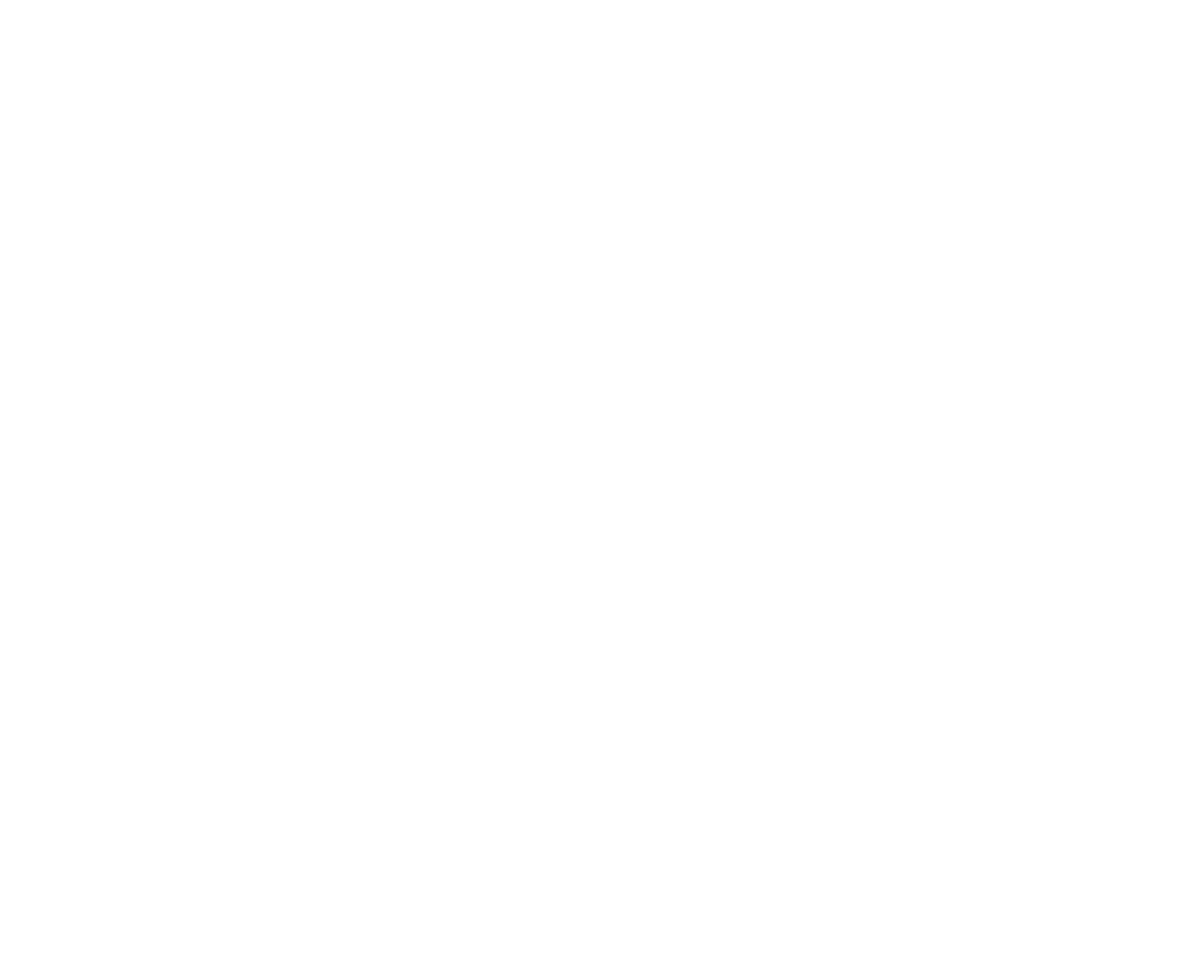
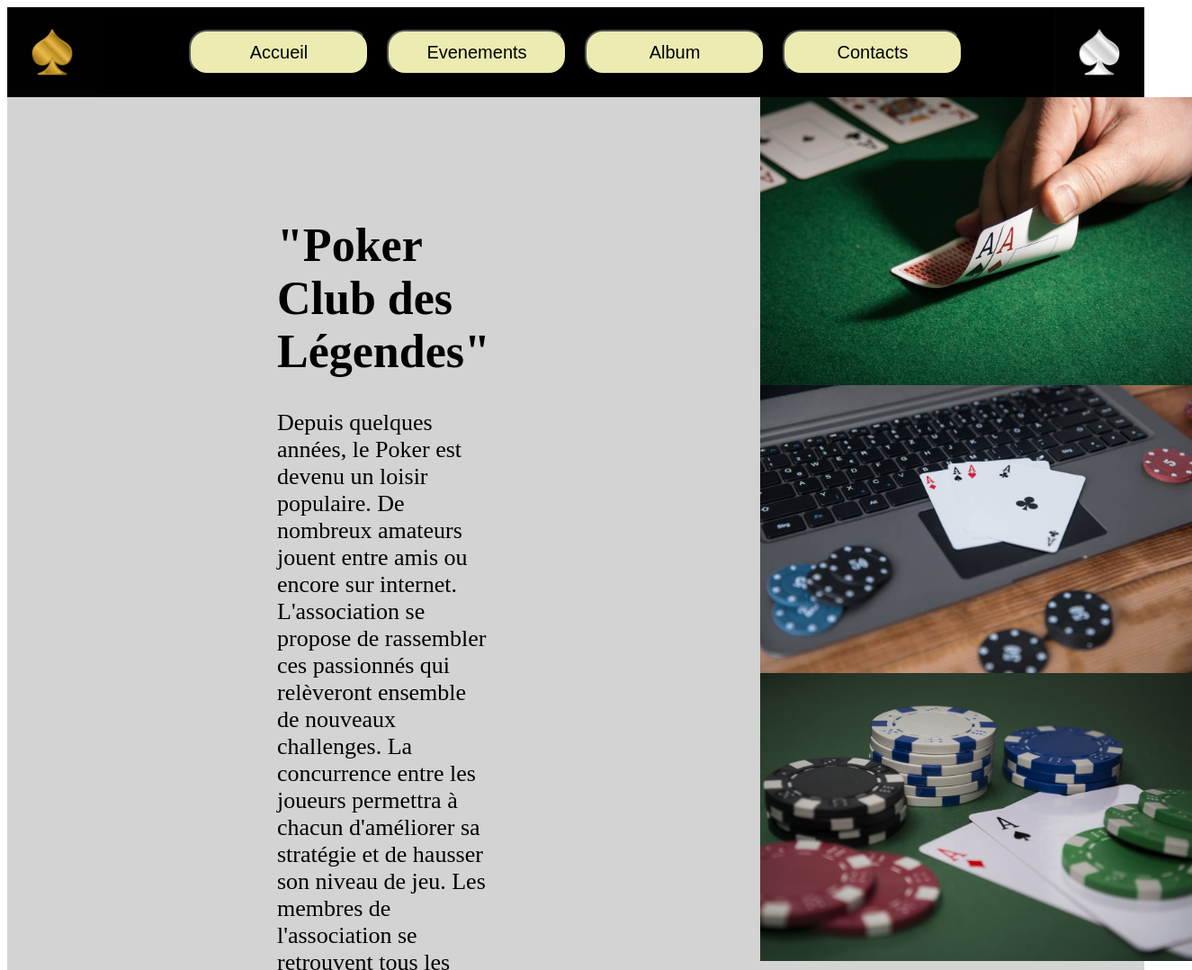
Before and after one commit to Cyrillecarre/evaluation_association, a plain HTML site: page pages/page1/index.html in a window 1280 px wide. Shown: the top 1078 px of the page at 90% size, 1325 px wide, since content can reach past the window. Before the commit the page ends 800 px from the top, so only its background shows below. Drawn offline with Linux system fonts and the light colour scheme.

Commit message:
premiere page

```diff
--- a/pages/page1/index.html
+++ b/pages/page1/index.html
@@ -4,9 +4,54 @@
     <meta charset="UTF-8">
     <meta name="viewport" content="width=device-width, initial-scale=1.0">
     <link rel="stylesheet" href="style.css">
-    <title>Document</title>
+    <title>Poker Club</title>
 </head>
 <body>
-
+    <header class="navbarre">
+        <img src="/pages/imges/logo.jpg" alt="logo">
+        <nav class="btnnav">
+                <button class="custom-btn">Accueil</button>
+                <button class="custom-btn">Evenements</button>
+                <button class="custom-btn">Album</button>
+                <button class="custom-btn">Contacts</button>
+        </nav>
+        <img src="/pages/imges/logo2.jpg" alt="logo2">
+    </header>
+    <main class="main">
+        <div class="text1">
+            <h1>"Poker Club des Légendes"</h1>
+            <p>Depuis quelques années, le Poker est devenu un loisir populaire. De nombreux amateurs
+                jouent entre amis ou encore sur internet. L'association se propose de rassembler ces
+                passionnés qui relèveront ensemble de nouveaux challenges. La concurrence entre les
+                joueurs permettra à chacun d'améliorer sa stratégie et de hausser son niveau de jeu.
+                Les membres de l'association se retrouvent tous les mardis soirs à 20H15 ainsi que
+                les deux premiers vendredis du mois à la Maison d'Accueil à Lesneven</p>
+                <br>
+                <p>
+                    Par ailleurs, l'association organise un tournoi annuel au mois de février. Elle
+                    participe également au CNEC (Championnat National par Equipe des Clubs) et au CNIC
+                    (Championnet National Individuel des Clubs) organisés par le Club des Clubs.
+                    Alors que vous soyez débutant, expérimenté ou tout simplement passionné de poker, n'hésitez pas à nous
+                    contacter pour de plus amples informations (Nicolas 06 89 49 72 86). Si vous êtes indécis, vous pouvez
+                    participer à 3 soirées poker (le mardi ou le vendredi) avant de prendre votre décision.
+                    La cotisation s'élève à 40 euros pour une saison entière, à 25€ si vous souhaitez intégrer
+                    l'association en deuxième partie de saison.
+                </p>
+        </div>
+        <aside class="aside">
+        <div>
+            <img class="aside" src="/pages/imges/image4.jpg" alt="image1">
+        </div>
+        <div>
+            <img class="aside" src="/pages/imges/image1.jpg" alt="image2">
+        </div>
+        <div>
+            <img class="aside" src="/pages/imges/image3.jpg" alt="image3">
+        </div>
+        </aside>
+    </main>
+    <footer class="footer">
+        <div>©copyright 2023. CARRE Cyrille. Tous droit réservés.</div>
+    </footer>
 </body>
 </html>
--- a/pages/page1/style.css
+++ b/pages/page1/style.css
@@ -0,0 +1,53 @@
+.navbarre {
+    display: flex;
+    width: 100%;
+    height: 100px;
+    background-color: black;
+    justify-content: space-between;
+}
+
+.btnnav{
+    display: flex;
+    justify-content: center;
+    align-items: center;
+
+}
+
+.custom-btn {
+    display: flex;
+    align-items: center;
+    justify-content: center;
+    background-color: rgb(235, 235, 178);
+    font-size: 20px;
+    height: 50px;
+    width: 200px;
+    margin: 10px;
+    border-radius: 20px;
+}
+
+.main {
+    display: flex;
+    background-color: lightgrey;
+}
+
+.text1 {
+    padding: 100px 300px;
+    font-size: 26px;
+    background-size: cover;
+}
+
+.aside {
+    display: flex;
+    flex-direction: column;
+    width: 30rem;
+}
+
+.footer {
+    height: 80px;
+    width: 100%;
+    display: flex;
+    background-color: rgb(9, 9, 70);
+    color: grey;
+    justify-content: center;
+    align-items: center;
+}
--- a/pages/page2/style.css
+++ b/pages/page2/style.css
@@ -0,0 +1,36 @@
+.navbarre {
+    display: flex;
+    width: 100%;
+    height: 100px;
+    background-color: black;
+    justify-content: space-between;
+}
+
+.btnnav{
+    display: flex;
+    justify-content: center;
+    align-items: center;
+
+}
+
+.custom-btn {
+    display: flex;
+    align-items: center;
+    justify-content: center;
+    background-color: rgb(235, 235, 178);
+    font-size: 20px;
+    height: 50px;
+    width: 200px;
+    margin: 10px;
+    border-radius: 20px;
+}
+
+.footer {
+    height: 80px;
+    width: 100%;
+    display: flex;
+    background-color: rgb(9, 9, 70);
+    color: grey;
+    justify-content: center;
+    align-items: center;
+}
```
Also changed, not shown: pages/page2/index.html (+13 -1 lines), pages/imges/image1.jpg (added), pages/imges/image2.jpg (added), pages/imges/image3.jpg (added), pages/imges/image4.jpg (added), pages/imges/logo.jpg (added), pages/imges/logo2.jpg (added).
